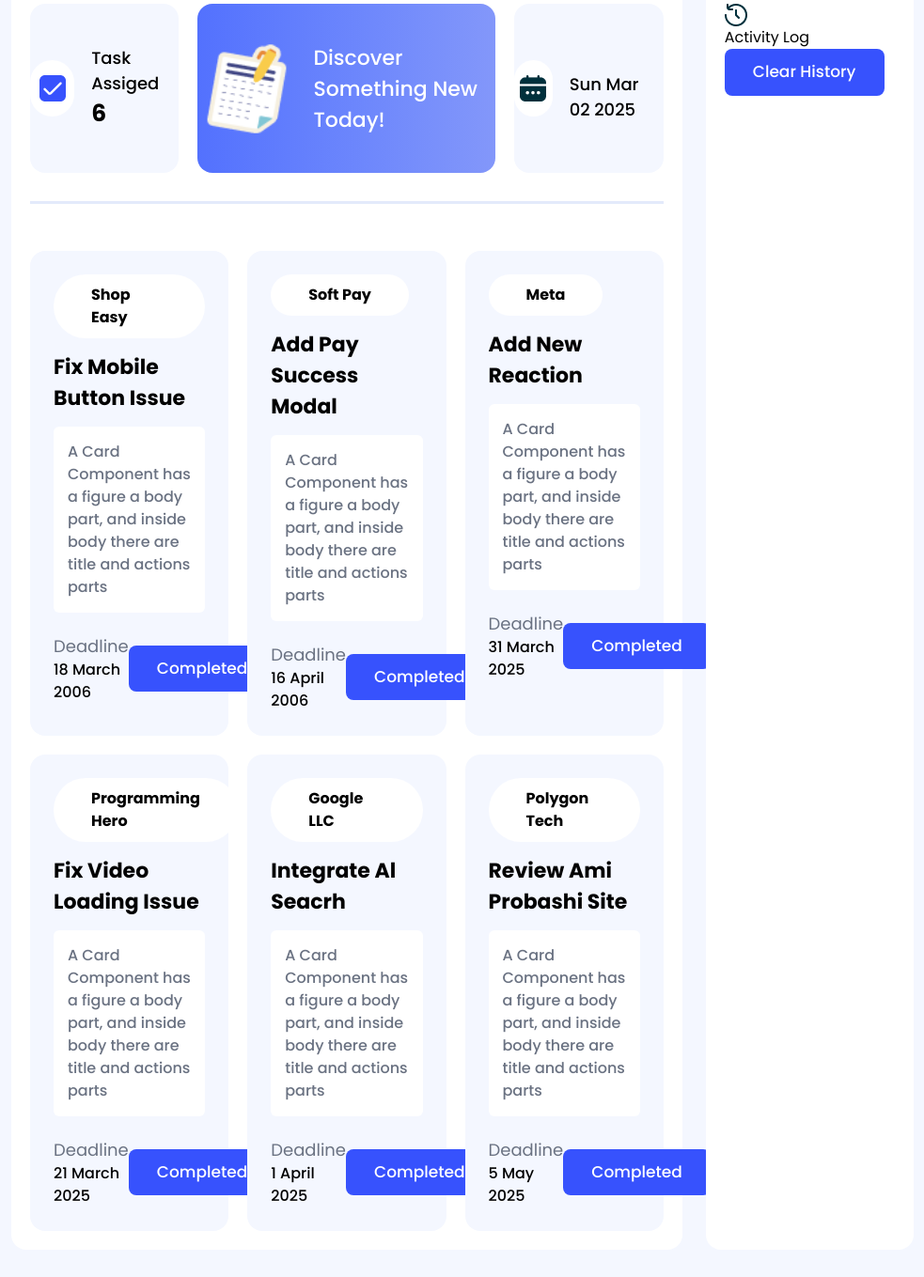
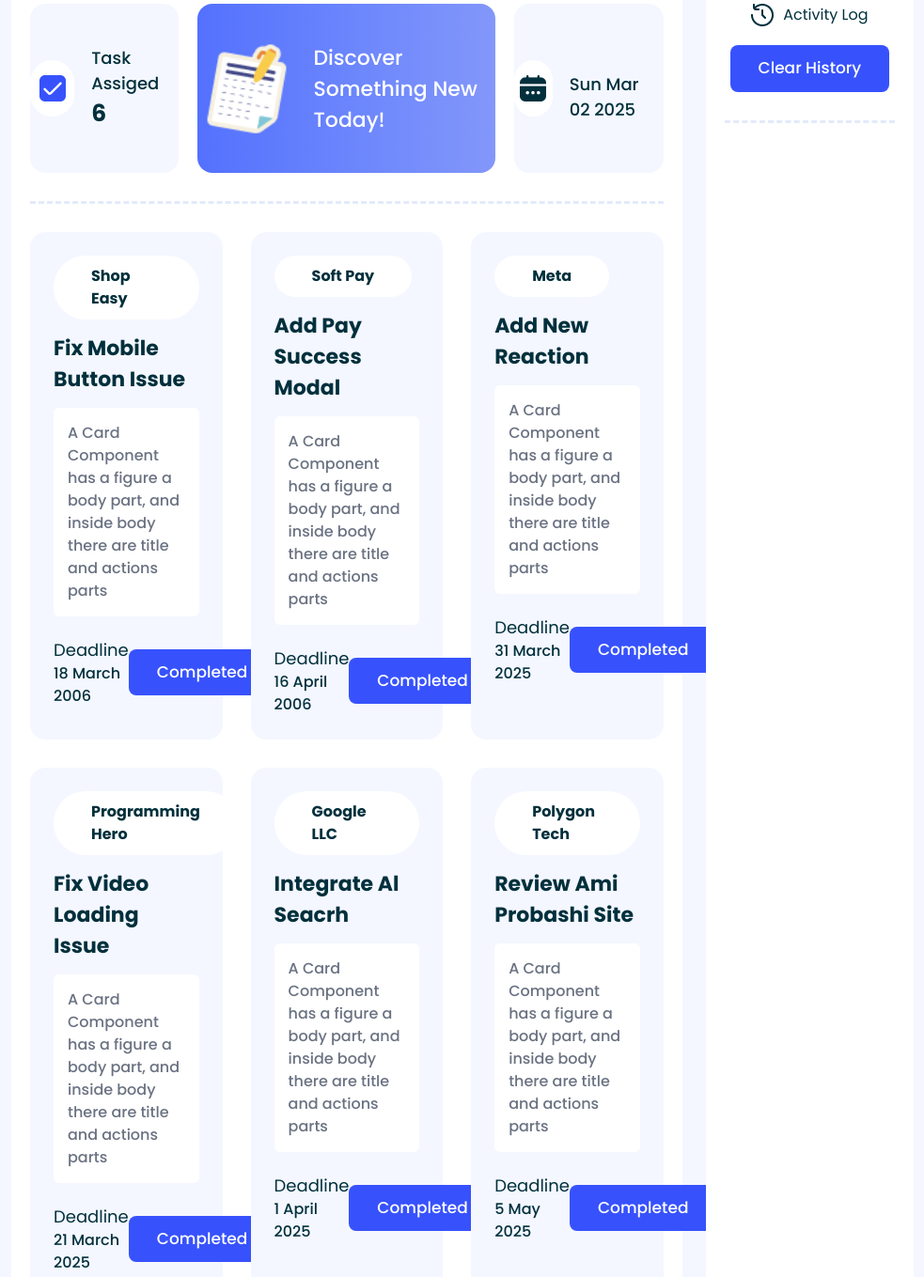
Before and after one commit to shohag390/dev-board, a plain HTML site: page index.html in a window 1280 px wide. Shown: the part 136-1495 px from the top of the page at 94% size, without its empty margins (148-1131 px from the left). Drawn offline with nearby package versions, Linux system fonts and the light colour scheme.

Commit message:
All Function Ok

```diff
--- a/index.html
+++ b/index.html
@@ -16,12 +16,12 @@
     <header class="shadow-md w-full h-[10vh] bg-[#ffffff] rounded-2xl flex justify-between items-center px-[20px]">
         <a class="flex items-center gap-[10px]" href="#">
             <img class="h-[40px]" src="./assets/logo.png" alt="logo">
-            <h4 class="text-[23px]">Dev<span class="font-bold">Board</span></h4>
+            <h4 class="text-[23px] text-[#00303C]">Dev<span class="font-bold">Board</span></h4>
         </a>
         <div class="flex items-center gap-[30px]">
             <div class="flex items-center gap-[8px] bg-[#f4f7ff] px-[20px] py-[7px] rounded-full">
                 <img class="h-[22px]" src="./assets/checkbox.png" alt="icone">
-                <p id="addCount" class="font-bold text-[22px]">23</p>
+                <p id="addCount" class="font-bold text-[22px] text-[#1E1E1E]">23</p>
             </div>
             <button class="p-[8px] bg-[#f4f7ff] rounded-full transition-transform duration-300" id="rotateBtn"
                 onclick="changeBgColor()">
@@ -34,14 +34,14 @@
     <main class="grid grid-cols-4 gap-[25px] pt-[25px]">
         <div class="bg-[#ffffff] col-span-3 rounded-2xl h-full w-full p-[20px]">
             <div
-                class="flex items-center justify-between gap-[20px] pb-[30px] border-b-[3px] border-[#e3eafb] border-dasheds">
+                class="flex items-center justify-between gap-[20px] pb-[30px] border-b-[3px] border-[#e3eafb] border-dashed">
                 <div class="bg-[#f4f7ff] w-[25%]  h-[180px] rounded-2xl flex items-center justify-center gap-[18px]">
                     <figure class="h-[60px] w-[60px] bg-[#fff] flex items-center justify-center rounded-full">
                         <img src="./assets/checkbox.png" alt="icone">
                     </figure>
                     <div>
-                        <h4 class="font-medium text-[18px]">Task Assiged</h4>
-                        <h4 id="taskAssiged" class="font-bold text-[25px]">6</h4>
+                        <h4 class="font-medium text-[18px] text-[#00303C]">Task Assiged</h4>
+                        <h4 id="taskAssiged" class="font-bold text-[25px] text-[#00303C]">6</h4>
                     </div>
                 </div>
                 <div id="question"
@@ -53,21 +53,22 @@
                     <figure class="h-[60px] w-[60px] bg-[#fff] flex items-center justify-center rounded-full">
                         <img src="./assets/calender.png" alt="">
                     </figure>
-                    <h4 id="date" class="font-medium text-[18px] pt-[18px]"></h4>
+                    <h4 id="date" class="font-medium text-[18px] pt-[18px] text-[#00303C]"></h4>
                 </div>
             </div>
-            <div class="grid grid-cols-3 gap-[20px] pt-[50px]">
+            <div class="grid grid-cols-3 gap-[30px] pt-[30px]">
                 <div class="bg-[#f4f7ff] p-[25px] rounded-2xl">
-                    <h4 class="py-[10px] px-[40px] rounded-full bg-[#fff] font-bold inline-block">Shop Easy</h4>
-                    <h2 class="cardHeader font-bold text-[22px] py-[14px]">Fix Mobile Button Issue</h2>
+                    <h4 class="py-[10px] px-[40px] rounded-full bg-[#fff] text-[#00303C] font-bold inline-block">Shop
+                        Easy</h4>
+                    <h2 class="cardHeader font-bold text-[22px] py-[14px] text-[#00303C]">Fix Mobile Button Issue</h2>
                     <p class="text-[16px] font-medium text-gray-500 bg-[#fff] p-[15px] rounded-md">
                         A Card Component has a figure a body part, and inside body there are title
                         and actions parts
                     </p>
                     <div class="pt-[22px] flex items-center justify-between">
                         <div>
-                            <p class="text-[18px] text-gray-500">Deadline</p>
-                            <p class="cardDate text-[16px] font-medium">18 March 2006</p>
+                            <p class="text-[18px] text-[#00303C]">Deadline</p>
+                            <p class="cardDate text-[16px] font-medium text-[#00303C]">18 March 2006</p>
                         </div>
                         <div>
                             <button onclick="cardBtn(this)" data-card-header="Fix Mobile Button Issue"
@@ -79,16 +80,17 @@
                     </div>
                 </div>
                 <div class="bg-[#f4f7ff] p-[25px] rounded-2xl">
-                    <h4 class="py-[10px] px-[40px] rounded-full bg-[#fff] font-bold inline-block">Soft Pay</h4>
-                    <h2 class="cardHeader font-bold text-[22px] py-[14px]">Add Pay Success Modal</h2>
+                    <h4 class="py-[10px] px-[40px] rounded-full bg-[#fff] text-[#00303C] font-bold inline-block">Soft
+                        Pay</h4>
+                    <h2 class="cardHeader font-bold text-[22px] py-[14px] text-[#00303C]">Add Pay Success Modal</h2>
                     <p class="text-[16px] font-medium text-gray-500 bg-[#fff] p-[15px] rounded-md">
                         A Card Component has a figure a body part, and inside body there are title
                         and actions parts
                     </p>
                     <div class="pt-[22px] flex items-center justify-between">
                         <div>
-                            <p class="text-[18px] text-gray-500">Deadline</p>
-                            <p class="cardDate text-[16px] font-medium">16 April 2006</p>
+                            <p class="text-[18px] text-[#00303C]">Deadline</p>
+                            <p class="cardDate text-[16px] font-medium text-[#00303C]">16 April 2006</p>
                         </div>
                         <div>
                             <button onclick="cardBtn(this)" data-card-header="Add Pay Success Modal"
@@ -100,16 +102,17 @@
                     </div>
                 </div>
                 <div class="bg-[#f4f7ff] p-[25px] rounded-2xl">
-                    <h4 class="py-[10px] px-[40px] rounded-full bg-[#fff] font-bold inline-block">Meta</h4>
-                    <h2 class="cardHeader font-bold text-[22px] py-[14px]">Add New Reaction</h2>
+                    <h4 class="py-[10px] px-[40px] rounded-full bg-[#fff] text-[#00303C] font-bold inline-block">Meta
+                    </h4>
+                    <h2 class="cardHeader font-bold text-[22px] py-[14px] text-[#00303C]">Add New Reaction</h2>
                     <p class="text-[16px] font-medium text-gray-500 bg-[#fff] p-[15px] rounded-md">
                         A Card Component has a figure a body part, and inside body there are title
                         and actions parts
                     </p>
                     <div class="pt-[22px] flex items-center justify-between">
                         <div>
-                            <p class="text-[18px] text-gray-500">Deadline</p>
-                            <p class="cardDate text-[16px] font-medium">31 March 2025</p>
+                            <p class="text-[18px] text-[#00303C]">Deadline</p>
+                            <p class="cardDate text-[16px] font-medium text-[#00303C]">31 March 2025</p>
                         </div>
                         <div>
                             <button onclick="cardBtn(this)" data-card-header="Add New Reaction"
@@ -121,16 +124,17 @@
                     </div>
                 </div>
                 <div class="bg-[#f4f7ff] p-[25px] rounded-2xl">
-                    <h4 class="py-[10px] px-[40px] rounded-full bg-[#fff] font-bold inline-block">Programming Hero</h4>
-                    <h2 class="cardHeader font-bold text-[22px] py-[14px]">Fix Video Loading Issue</h2>
+                    <h4 class="py-[10px] px-[40px] rounded-full bg-[#fff] text-[#00303C] font-bold inline-block">
+                        Programming Hero</h4>
+                    <h2 class="cardHeader font-bold text-[22px] py-[14px] text-[#00303C]">Fix Video Loading Issue</h2>
                     <p class="text-[16px] font-medium text-gray-500 bg-[#fff] p-[15px] rounded-md">
                         A Card Component has a figure a body part, and inside body there are title
                         and actions parts
                     </p>
                     <div class="pt-[22px] flex items-center justify-between">
                         <div>
-                            <p class="text-[18px] text-gray-500">Deadline</p>
-                            <p class="cardDate text-[16px] font-medium">21 March 2025</p>
+                            <p class="text-[18px] text-[#00303C]">Deadline</p>
+                            <p class="cardDate text-[16px] font-medium text-[#00303C]">21 March 2025</p>
                         </div>
                         <div>
                             <button onclick="cardBtn(this)" data-card-header="Fix Video Loading Issue"
@@ -142,16 +146,17 @@
                     </div>
                 </div>
                 <div class="bg-[#f4f7ff] p-[25px] rounded-2xl">
-                    <h4 class="py-[10px] px-[40px] rounded-full bg-[#fff] font-bold inline-block">Google LLC</h4>
-                    <h2 class="cardHeader font-bold text-[22px] py-[14px]">Integrate Al Seacrh</h2>
+                    <h4 class="py-[10px] px-[40px] rounded-full bg-[#fff] text-[#00303C] font-bold inline-block">Google
+                        LLC</h4>
+                    <h2 class="cardHeader font-bold text-[22px] py-[14px] text-[#00303C]">Integrate Al Seacrh</h2>
                     <p class="text-[16px] font-medium text-gray-500 bg-[#fff] p-[15px] rounded-md">
                         A Card Component has a figure a body part, and inside body there are title
                         and actions parts
                     </p>
                     <div class="pt-[22px] flex items-center justify-between">
                         <div>
-                            <p class="text-[18px] text-gray-500">Deadline</p>
-                            <p class="cardDate text-[16px] font-medium">1 April 2025</p>
+                            <p class="text-[18px] text-[#00303C]">Deadline</p>
+                            <p class="cardDate text-[16px] font-medium text-[#00303C]">1 April 2025</p>
                         </div>
                         <div>
                             <button onclick="cardBtn(this)" data-card-header="Integrate Al Seacrh"
@@ -163,16 +168,17 @@
                     </div>
                 </div>
                 <div class="bg-[#f4f7ff] p-[25px] rounded-2xl">
-                    <h4 class="py-[10px] px-[40px] rounded-full bg-[#fff] font-bold inline-block">Polygon Tech</h4>
-                    <h2 class="cardHeader font-bold text-[22px] py-[14px]">Review Ami Probashi Site</h2>
+                    <h4 class="py-[10px] px-[40px] rounded-full bg-[#fff] text-[#00303C] font-bold inline-block">Polygon
+                        Tech</h4>
+                    <h2 class="cardHeader font-bold text-[22px] py-[14px] text-[#00303C]">Review Ami Probashi Site</h2>
                     <p class="text-[16px] font-medium text-gray-500 bg-[#fff] p-[15px] rounded-md">
                         A Card Component has a figure a body part, and inside body there are title
                         and actions parts
                     </p>
                     <div class="pt-[22px] flex items-center justify-between">
                         <div>
-                            <p class="text-[18px] text-gray-500">Deadline</p>
-                            <p class="cardDate text-[16px] font-medium">5 May 2025</p>
+                            <p class="text-[18px] text-[#00303C]">Deadline</p>
+                            <p class="cardDate text-[16px] font-medium text-[#00303C]">5 May 2025</p>
                         </div>
                         <div>
                             <button onclick="cardBtn(this)" data-card-header="Review Ami Probashi Site"
@@ -186,17 +192,18 @@
             </div>
         </div>
         <div class="bg-[#ffffff] rounded-2xl w-full h-full p-[20px]">
-            <div>
-                <div>
+            <div
+                class="flex flex-col items-center justify-between gap-[20px] pb-[30px] border-b-[3px] border-[#e3eafb] border-dashed">
+                <div class="flex items-center gap-[10px]">
                     <img src="./assets/activity.png" alt="icone">
-                    <h4>Activity Log</h4>
+                    <h4 class="text-[#00303C]">Activity Log</h4>
                 </div>
-                <button id="clear-btn"
+                <button onclick="clearCard()"
                     class="py-[12px] px-[30px] bg-[#3752FD] text-[#fff] font-medium text-[17px] rounded-lg">
                     Clear History
                 </button>
             </div>
-            <ul id="listItem"></ul>
+            <ul id="listItem" class="flex flex-col gap-[15px] pt-[30px]"></ul>
         </div>
     </main>
 
--- a/js/script.js
+++ b/js/script.js
@@ -1,6 +1,3 @@
-const date = new Date();
-document.getElementById("date").innerText = date.toDateString();
-
 let taskAssiged = document.getElementById("taskAssiged").innerText;
 let convertedTeskAss = Number(taskAssiged);
 
@@ -9,6 +6,15 @@ let convertedAddCount = Number(addCount);
 let listItem = document.getElementById("listItem");
 
 
+// Routing
+document.getElementById("question").addEventListener("click", function () {
+    window.location.href = "./question.html"
+})
+
+
+// Date format
+const date = new Date();
+document.getElementById("date").innerText = date.toDateString();
 
 
 
@@ -23,14 +29,17 @@ function cardBtn(btn) {
         const li = document.createElement("li");
         let cardHeader = btn.getAttribute("data-card-header");
         let cardDate = btn.getAttribute("data-card-date");
-        li.innerText = cardHeader + cardDate;
+        li.innerText = "You have Complete The Task" + " " + cardHeader + " " + "At" + " " + cardDate;
+        li.style.backgroundColor = "#f4f7ff"
+        li.style.color = "#000000"
+        li.style.padding = "20px"
+        li.style.borderRadius = "10px"
         listItem.appendChild(li)
-        alert("Just Ok")
+        alert("Board updated Successfully")
     }
     if (convertedTeskAss === 0) {
-        alert("All Ok")
+        alert("congrates!!! You have Completed all the current task")
     }
-
 }
 
 
@@ -44,9 +53,7 @@ function changeBgColor() {
 }
 
 
-
-
-// Routing
-document.getElementById("question").addEventListener("click", function () {
-    window.location.href = "./question.html"
-})
+// Clear Button Function
+function clearCard() {
+    document.getElementById("listItem").innerHTML = "";
+}
--- a/styles/styles.css
+++ b/styles/styles.css
@@ -5,5 +5,5 @@ body {
 }
 
 button:disabled {
-    background: gray;
+    background: #3751fd5c;
 }
```
